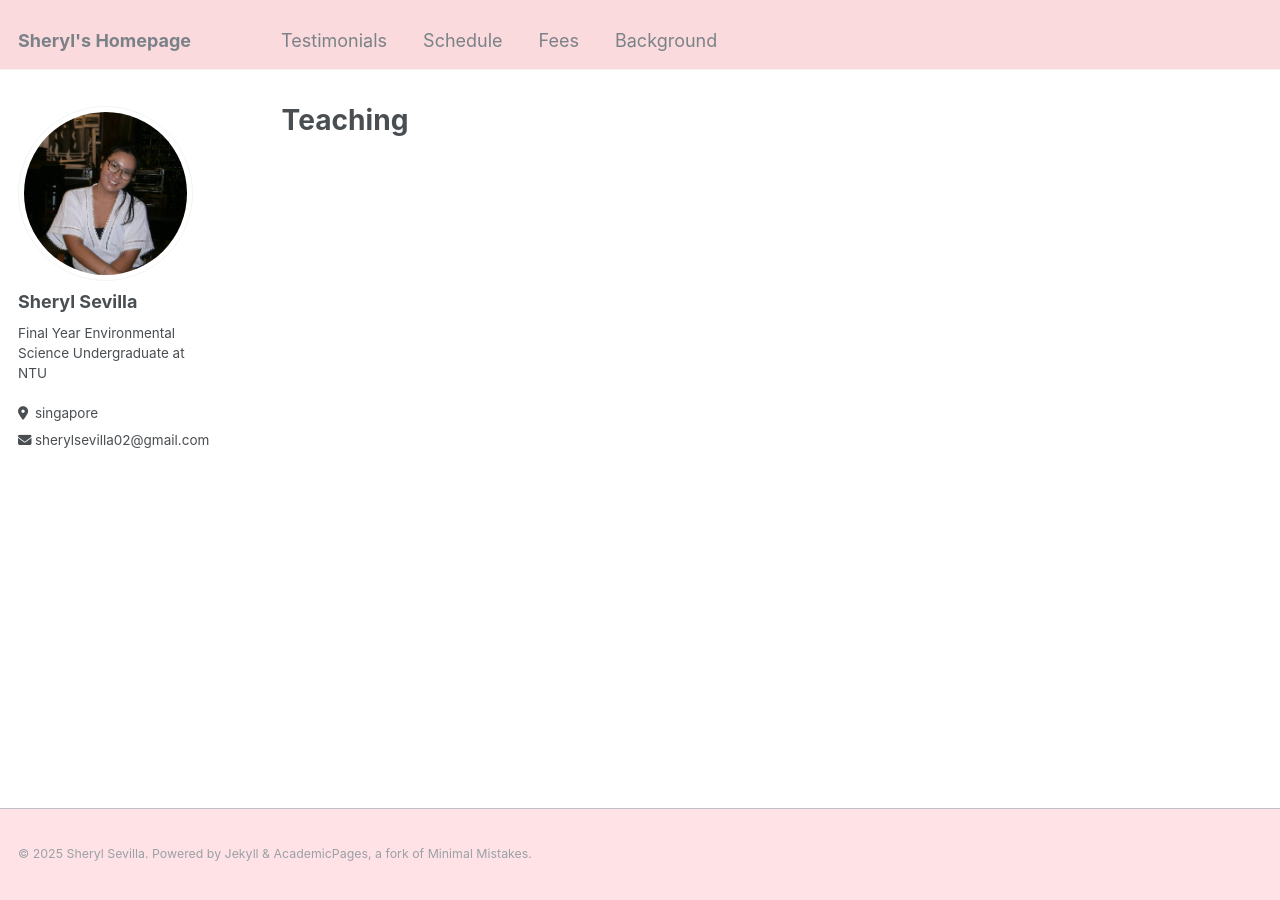
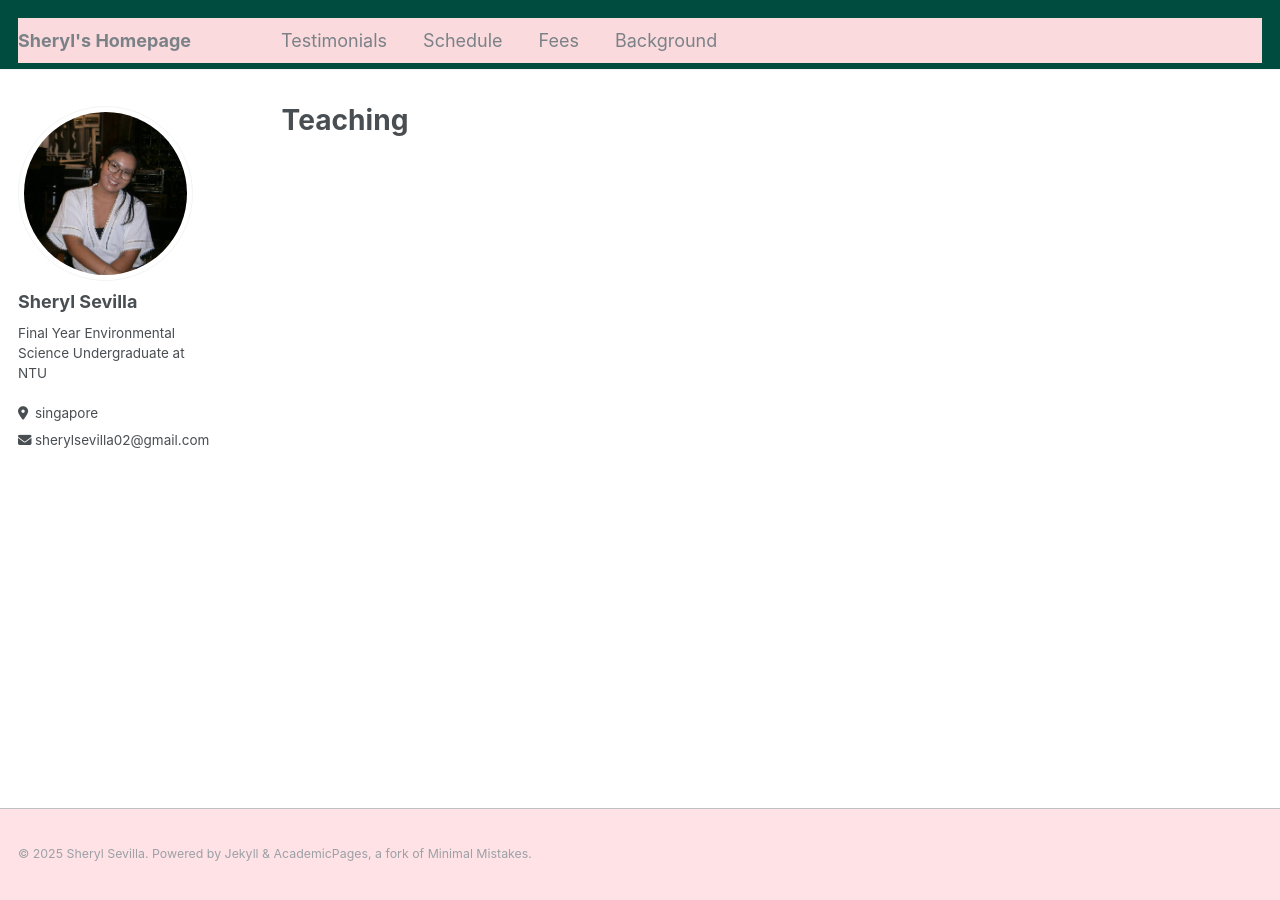
Before and after one commit to teachsheryl/teachsheryl.github.io, a Jekyll site: the page built from _pages/teaching.html, in a window 1280 px wide. Built offline with Jekyll 4.4.1, drawn with Linux system fonts in a browser that asks for light colours.

Commit message:
Update _masthead.scss

```diff
--- a/_sass/_masthead.scss
+++ b/_sass/_masthead.scss
@@ -4,7 +4,7 @@
 
 .masthead {
   position: fixed;
-  background: #fadadd;
+  background: #004d40;
   border-bottom: 1px solid $border-color;
   height: $masthead-height;
   top: 0;
@@ -32,6 +32,7 @@
 
     a {
       text-decoration: none;
+      color: beige;
     }
   }
 }
```
